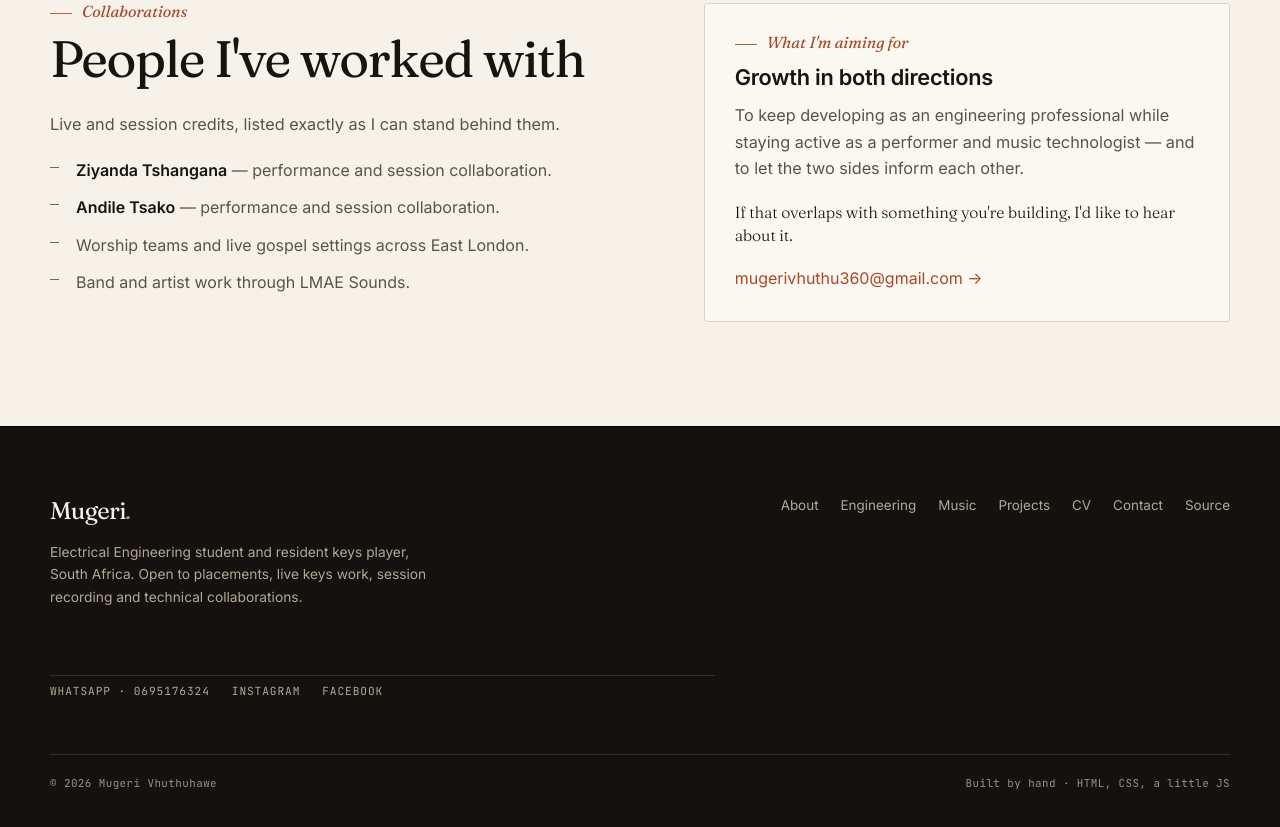
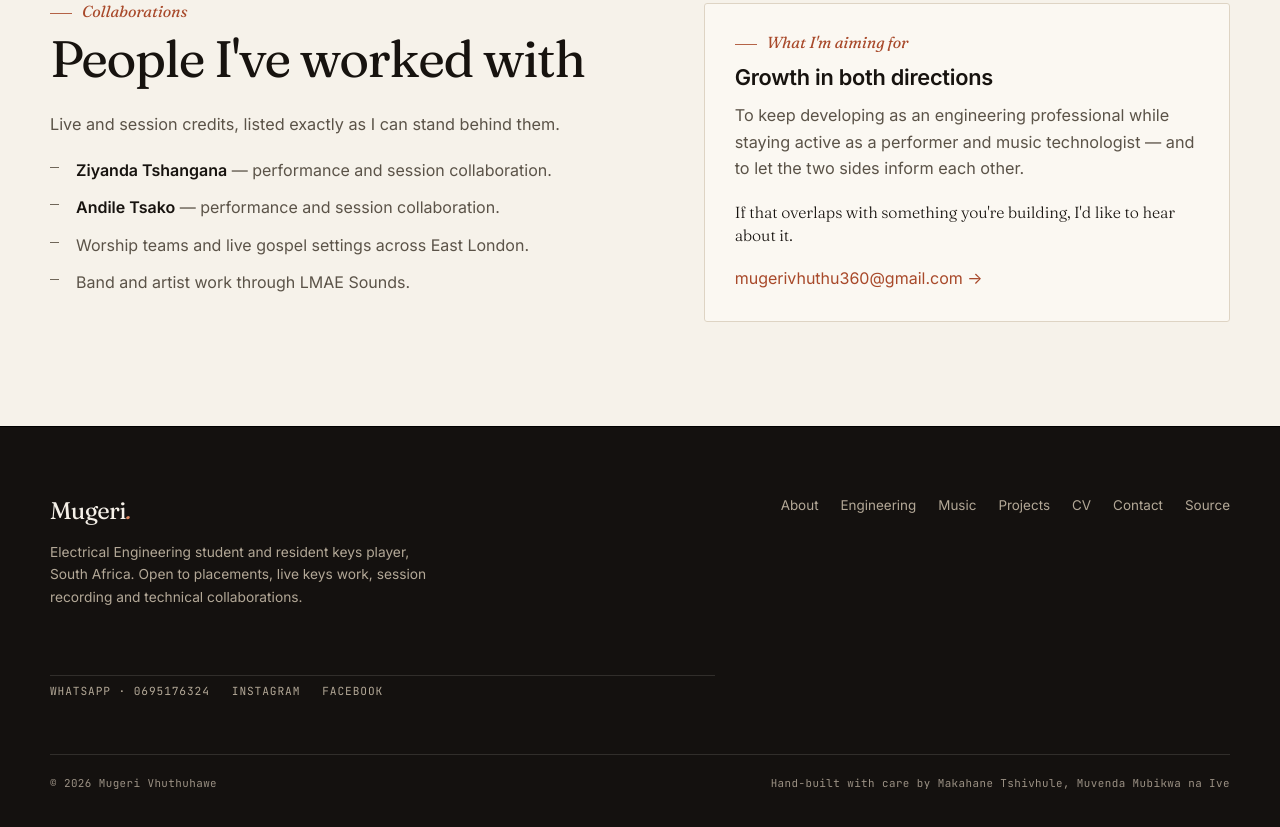
Before and after one commit to mugerivhuthu360-ship-it/mugeri-portfolio, a plain HTML site: page about.html in a window 1280 px wide. Shown: the part 1831-2658 px from the top of the page. Drawn offline with Linux system fonts and the light colour scheme.

Commit message:
Footer: replace build credit with hand-built by Makahane Tshivhule, Muvenda Mubikwa na Ive

```diff
--- a/about.html
+++ b/about.html
@@ -139,7 +139,7 @@
       </div>
       <div class="footer-colophon">
         <span>&copy; <span data-year>2026</span> Mugeri Vhuthuhawe</span>
-        <span>Built by hand &middot; HTML, CSS, a little JS</span>
+        <span>Hand-built with care by Makahane Tshivhule, Muvenda Mubikwa na Ive</span>
       </div>
     </div>
   </footer>
```
Also changed, not shown: contact.html (+1 -1 lines), cv.html (+1 -1 lines), engineering.html (+1 -1 lines), experience.html (+1 -1 lines), index.html (+1 -1 lines), music.html (+1 -1 lines), projects.html (+1 -1 lines), skills.html (+1 -1 lines).
